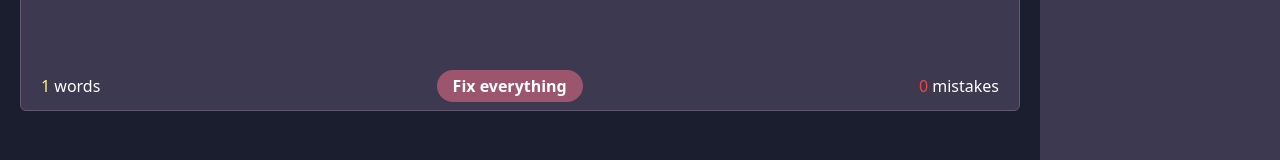
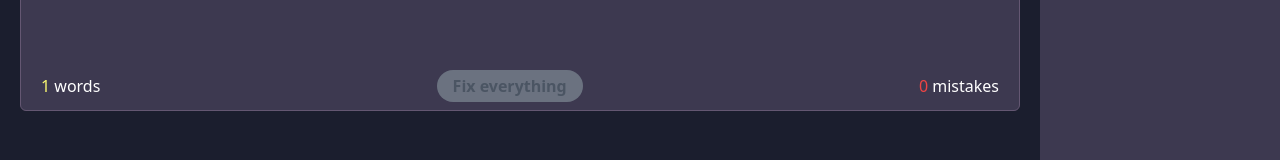
Before and after one commit to GabrielCarames/grammar-gate, a Next.js app: page / in a window 1280 px wide. Shown: the part 629-789 px from the top of the page. Built offline with nearby package versions, Linux system fonts and the light colour scheme; no server answers.

Commit message:
feat: add a loader while waiting for correction data

```diff
--- a/src/components/Textarea.tsx
+++ b/src/components/Textarea.tsx
@@ -1,8 +1,10 @@
-import { useTextarea } from "@/hooks/useTextarea"
-
-export default function Textarea() {
-  const { value, onChange } = useTextarea()
-
+export default function Textarea({
+  value,
+  onChange
+}: {
+  value: string
+  onChange: (e: React.ChangeEvent<HTMLTextAreaElement>) => void
+}) {
   return (
     <textarea
       className="w-full min-h-[500px] bg-gray-1 h-max outline-none resize-none p-5 text-lg"
--- a/src/components/TextareaFooter.tsx
+++ b/src/components/TextareaFooter.tsx
@@ -1,7 +1,8 @@
 import { useCorrectionsContext } from "@/contexts/CorrectionsContext"
 import { useValueContext } from "@/contexts/ValueContext"
+import { ThreeDots } from "react-loader-spinner"
 
-export default function TextareaFooter() {
+export default function TextareaFooter({ loading }: { loading: boolean }) {
   const { value, setValue } = useValueContext()
   const { corrections, setCorrections } = useCorrectionsContext()
 
@@ -19,10 +20,34 @@ export default function TextareaFooter() {
         <span className="text-yellow-1">{wordsCount()}</span> words
       </p>
       <button
-        className="bg-pink-1 p-4 py-1 rounded-full font-bold hover:bg-pink-2 duration-200"
+        className={` p-4 py-1 rounded-full font-bold duration-200
+        ${
+          corrections.corrections.length >= 1
+            ? "!bg-pink-1 hover:!bg-pink-2 !text-white"
+            : "bg-gray-500 text-gray-600"
+        }
+        ${
+          corrections.corrections.length <= 0 && loading
+            ? "!bg-pink-1"
+            : "bg-gray-500 text-gray-600"
+        }
+        `}
         onClick={fixEverything}
+        disabled={corrections.corrections.length <= 0}
       >
-        Fix everything
+        {!loading ? (
+          <span className={``}>Fix everything</span>
+        ) : (
+          <ThreeDots
+            height="24"
+            width="50"
+            radius="9"
+            color="#FEB362"
+            ariaLabel="three-dots-loading"
+            wrapperStyle={{}}
+            visible={true}
+          />
+        )}
       </button>
       <p>
         <span className="text-red-500">{correctionsCount()}</span> mistakes
--- a/src/components/TextareaSection.tsx
+++ b/src/components/TextareaSection.tsx
@@ -1,14 +1,17 @@
 import TextareaFooter from "./TextareaFooter"
 import TextareaHeader from "./TextareaHeader"
 import Textarea from "./Textarea"
+import { useTextarea } from "@/hooks/useTextarea"
 
 export default function TextareaSection() {
+  const { value, onChange, loading } = useTextarea()
+
   return (
     <section className="w-[1000px]">
       <TextareaHeader />
       <div className=" border border-gray-2 bg-gray-1 rounded-md">
-        <Textarea />
-        <TextareaFooter />
+        <Textarea value={value} onChange={onChange} />
+        <TextareaFooter loading={loading} />
       </div>
     </section>
   )
```
